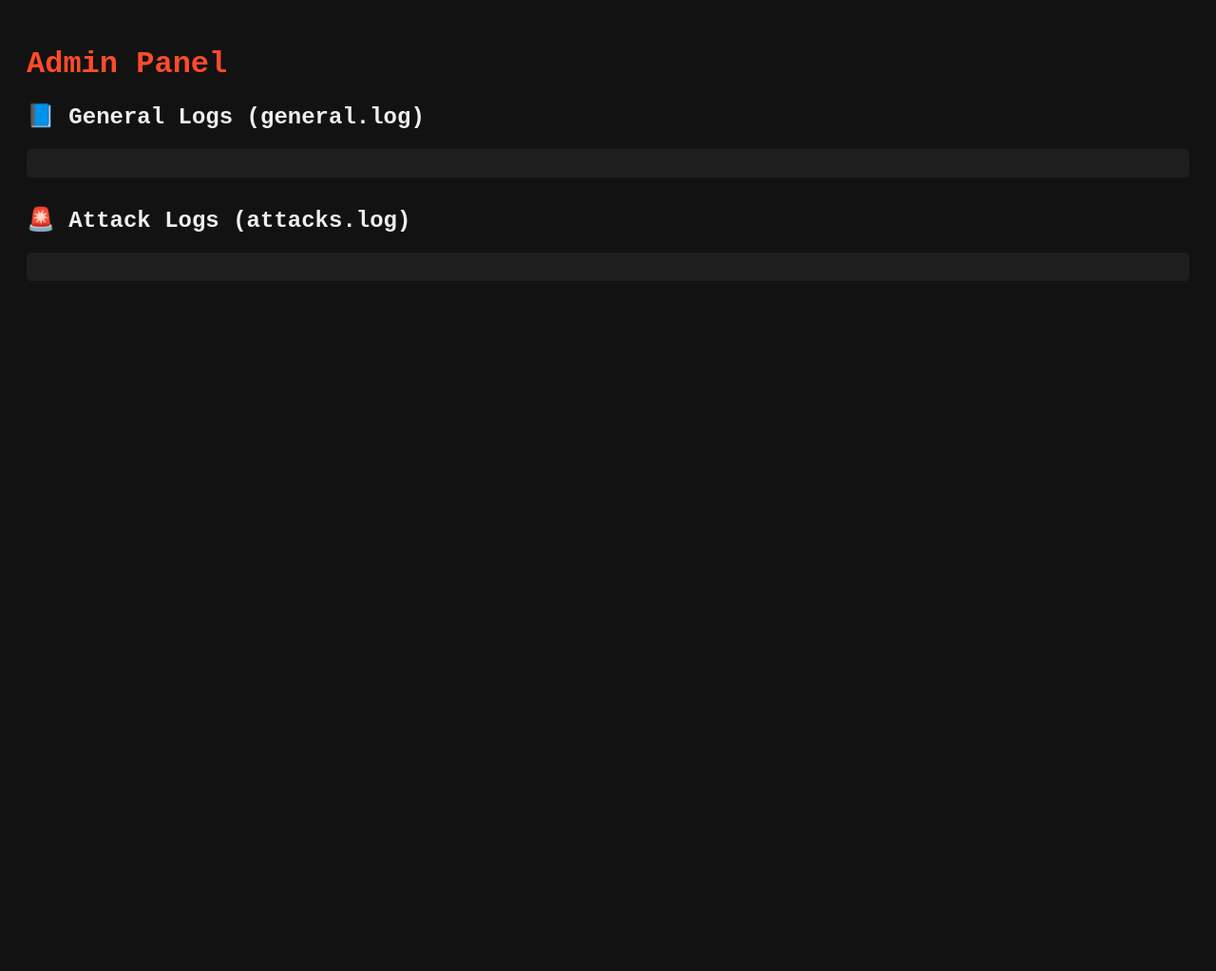
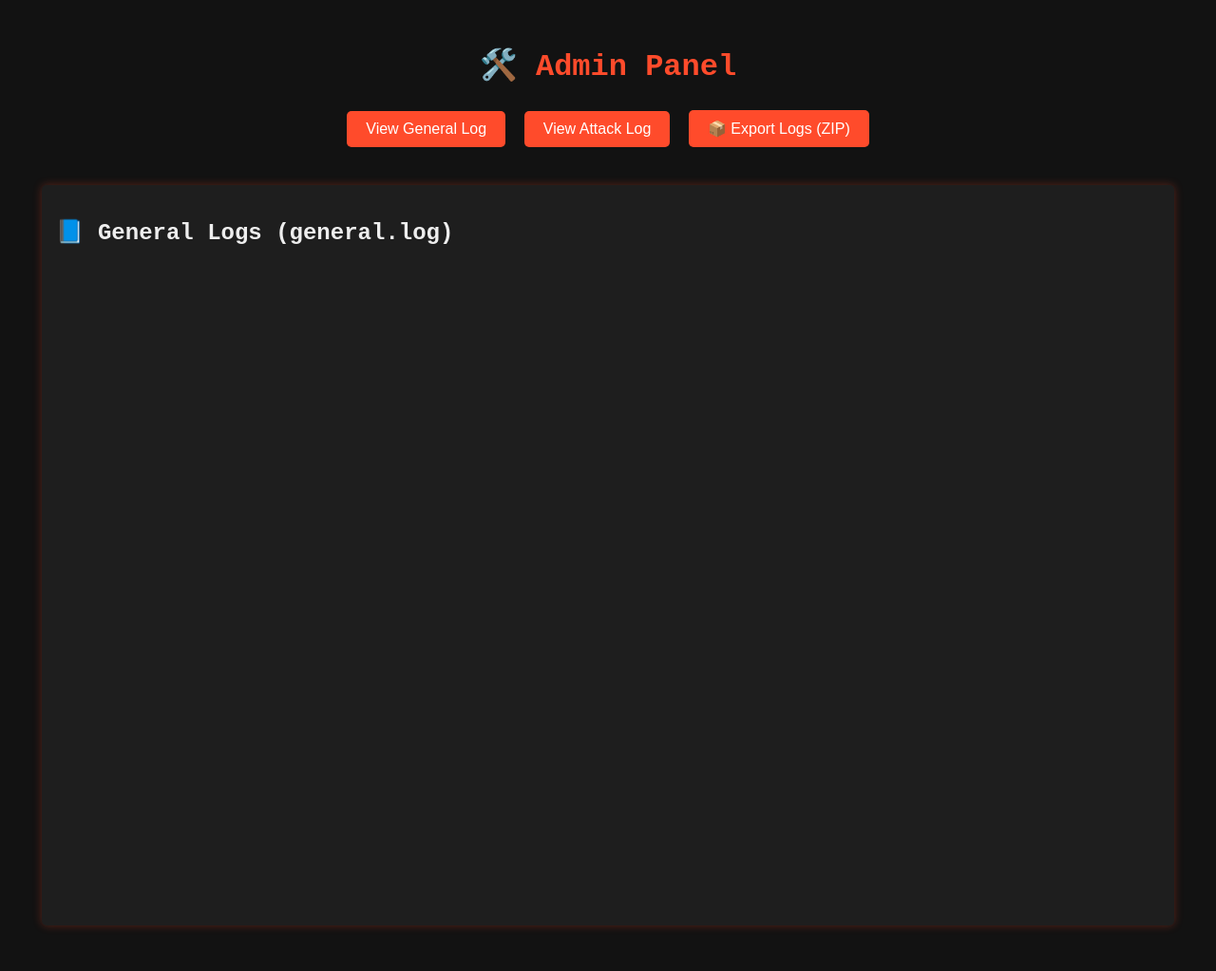
Before and after one commit to ALLSafeSecurityORG/ALLsafe, a Flask app: template Final-proj/templates/admin_panel.html in a window 1280 px wide. Shown: the whole page at 95% size. Before the commit the page ends 244 px from the top, so only its background shows below. Run offline with Flask 3, Linux system fonts and the light colour scheme; the template is opened without the code that fills it, so the values that code supplies are empty; parts of the project's set-up code (start-up, migrations or seed data) failed here and were passed over.

Commit message:
Update admin_panel.html

```diff
--- a/Final-proj/templates/admin_panel.html
+++ b/Final-proj/templates/admin_panel.html
@@ -9,31 +9,91 @@
             color: #eee;
             font-family: 'Courier New', Courier, monospace;
             padding: 20px;
+            text-align: center;
         }
-        h1 { color: #FF4B2B; }
-        pre {
+
+        h1 {
+            color: #FF4B2B;
+        }
+
+        .button-group {
+            margin: 20px 0;
+        }
+
+        button {
+            background-color: #FF4B2B;
+            color: white;
+            padding: 10px 20px;
+            margin: 5px;
+            border: none;
+            border-radius: 5px;
+            font-size: 1em;
+            cursor: pointer;
+            transition: background-color 0.3s ease, transform 0.2s ease;
+        }
+
+        button:hover {
+            background-color: #ff6f00;
+            transform: translateY(-2px);
+        }
+
+        .log-section {
+            display: none;
             background-color: #1e1e1e;
             padding: 15px;
             border-radius: 5px;
-            overflow-x: auto;
+            text-align: left;
+            margin: 20px auto;
+            max-width: 95%;
+            height: 750px;
+            overflow-y: auto;
+            box-shadow: 0 0 10px rgba(255, 75, 43, 0.3);
+        }
+
+        .log-section pre {
             white-space: pre-wrap;
+            word-wrap: break-word;
+            margin: 0;
+            color: #00ff00;
         }
-        .log-section {
-            margin-bottom: 30px;
+
+        .active {
+            display: block;
         }
     </style>
 </head>
 <body>
-    <h1>Admin Panel</h1>
+    <h1>🛠️ Admin Panel</h1>
 
-    <div class="log-section">
+    <div class="button-group">
+        <button onclick="showLog('general')">View General Log</button>
+        <button onclick="showLog('attack')">View Attack Log</button>
+        <button onclick="window.location.href='{{ url_for('routes.download_logs') }}'" style="margin-bottom: 20px; padding: 10px 20px; background-color: #FF4B2B; color: white; border: none; border-radius: 5px; cursor: pointer;">
+            📦 Export Logs (ZIP)
+        </button>
+    </div>
+
+    <div id="general-log" class="log-section active">
         <h2>📘 General Logs (general.log)</h2>
         <pre>{{ general_logs | join('') }}</pre>
     </div>
 
-    <div class="log-section">
+    <div id="attack-log" class="log-section">
         <h2>🚨 Attack Logs (attacks.log)</h2>
         <pre>{{ attack_logs | join('') }}</pre>
     </div>
+
+    <script>
+        function showLog(type) {
+            document.getElementById('general-log').classList.remove('active');
+            document.getElementById('attack-log').classList.remove('active');
+
+            if (type === 'general') {
+                document.getElementById('general-log').classList.add('active');
+            } else {
+                document.getElementById('attack-log').classList.add('active');
+            }
+        }
+    </script>
 </body>
 </html>
```
